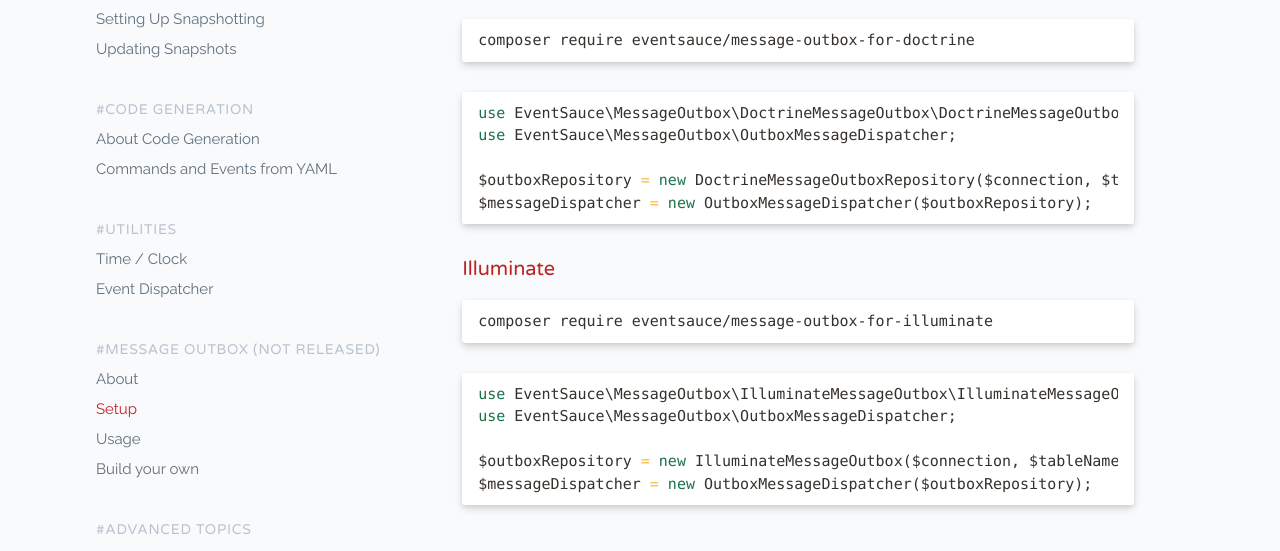
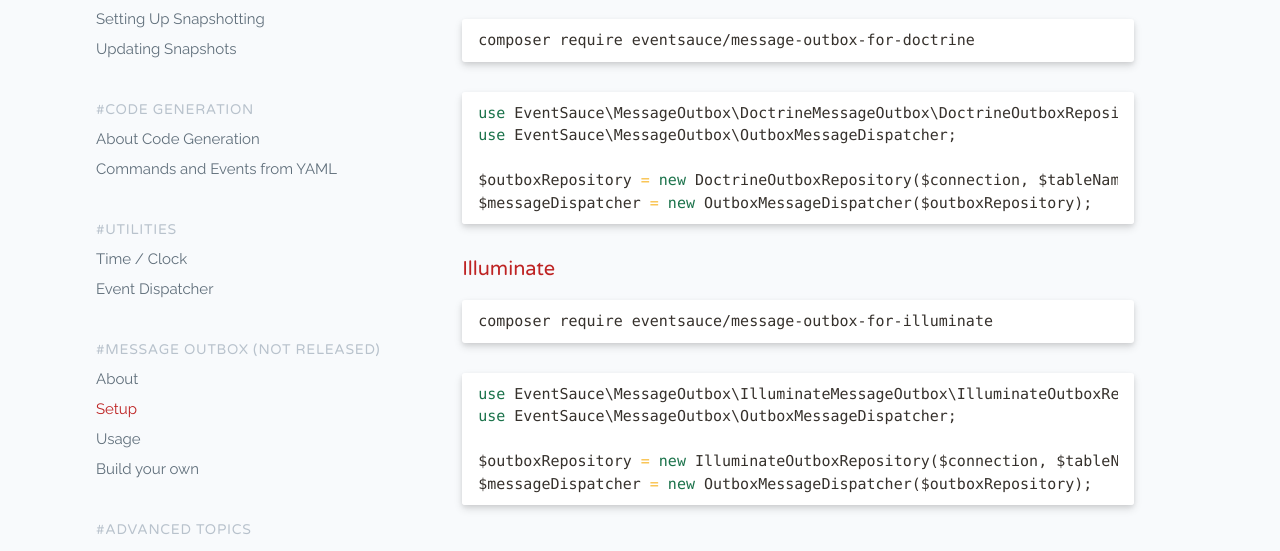
Before and after one commit to EventSaucePHP/EventSauce, a Jekyll site: the page built from docs/docs/message-outbox/setup.md, in a window 1280 px wide and 900 px high, scrolled down 758 px. Shown: the part 156-707 px from the top of the window. Built offline with Jekyll 4.4.1, drawn with Linux system fonts in a browser that asks for light colours; comment, search, counter and statistics services are not loaded.

Commit message:
Corrected outbox class names

````diff
--- a/docs/docs/message-outbox/setup.md
+++ b/docs/docs/message-outbox/setup.md
@@ -45,10 +45,10 @@ composer require eventsauce/message-outbox-for-doctrine
 ```
 
 ```php
-use EventSauce\MessageOutbox\DoctrineMessageOutbox\DoctrineMessageOutboxRepository;
+use EventSauce\MessageOutbox\DoctrineMessageOutbox\DoctrineOutboxRepository;
 use EventSauce\MessageOutbox\OutboxMessageDispatcher;
 
-$outboxRepository = new DoctrineMessageOutboxRepository($connection, $tableName, $messageSerializer);
+$outboxRepository = new DoctrineOutboxRepository($connection, $tableName, $messageSerializer);
 $messageDispatcher = new OutboxMessageDispatcher($outboxRepository);
 ```
 
@@ -59,9 +59,9 @@ composer require eventsauce/message-outbox-for-illuminate
 ```
 
 ```php
-use EventSauce\MessageOutbox\IlluminateMessageOutbox\IlluminateMessageOutboxRepository;
+use EventSauce\MessageOutbox\IlluminateMessageOutbox\IlluminateOutboxRepository;
 use EventSauce\MessageOutbox\OutboxMessageDispatcher;
 
-$outboxRepository = new IlluminateMessageOutbox($connection, $tableName, $messageSerializer);
+$outboxRepository = new IlluminateOutboxRepository($connection, $tableName, $messageSerializer);
 $messageDispatcher = new OutboxMessageDispatcher($outboxRepository);
 ```
````
Also changed, not shown: docs/docs/message-outbox/usage.md (+2 -2 lines).
